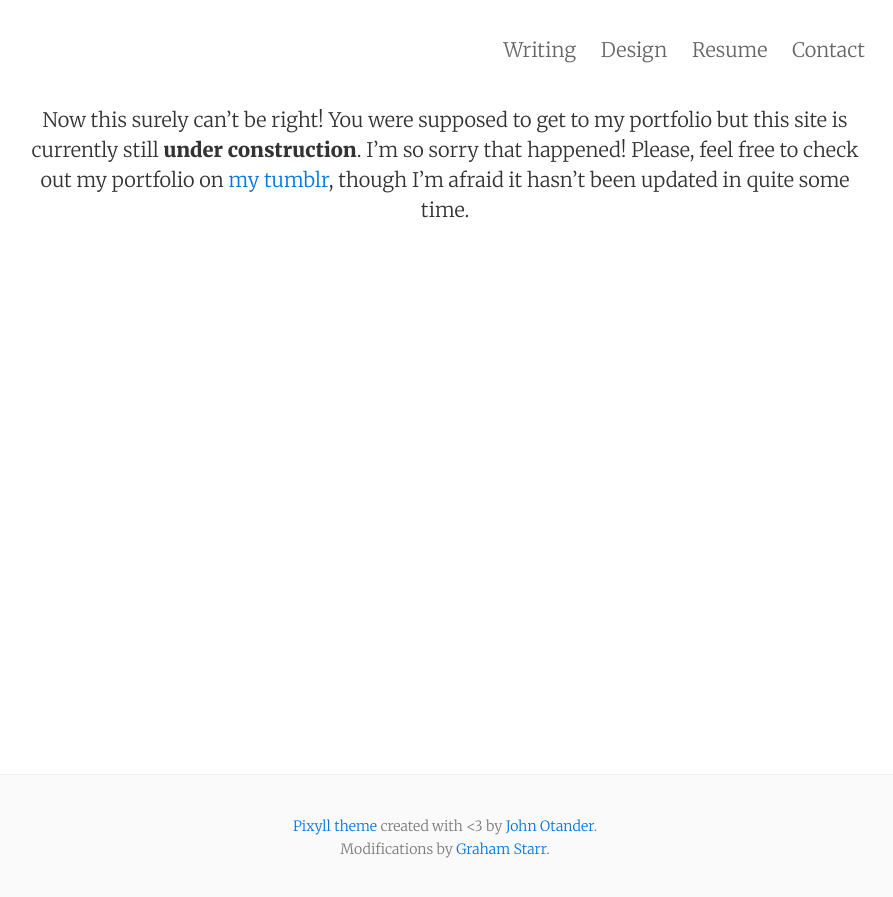
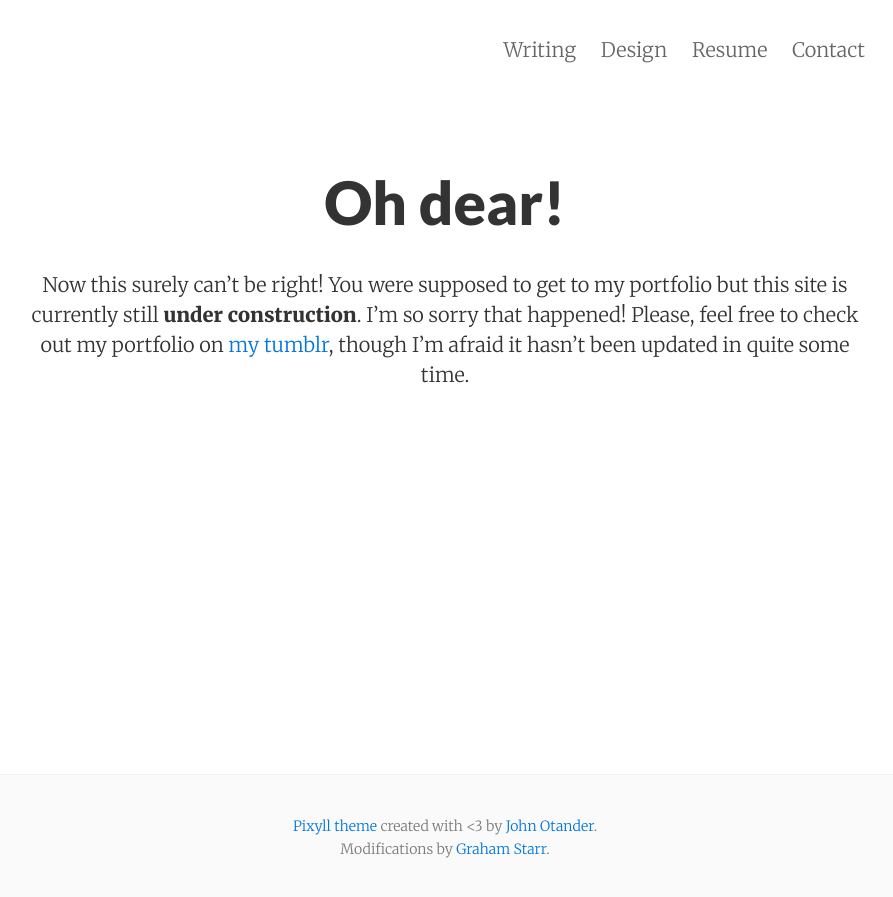
Before and after one commit to gstarr/gstarr.github.io, a Jekyll site: the page built from downtherabbithole.md, in a window 1280 px wide. Shown: the top 897 px of the page, without its empty margins (195-1088 px from the left). Built offline with Jekyll 4.4.1, drawn with Linux system fonts in a browser that asks for light colours.

Commit message:
Update downtherabbithole.md

```diff
--- a/downtherabbithole.md
+++ b/downtherabbithole.md
@@ -3,6 +3,8 @@ layout: center
 title: Oh dear!
 permalink: /downtherabbithole/
 ---
+
+# Oh dear!
 
 Now this surely can't be right! You were supposed to get to my portfolio but this site is currently still **under construction**. I'm so sorry that happened! Please, feel free to check out my portfolio on [my tumblr](http://grahamstarr.tumblr.com/), though I'm afraid it hasn't been updated in quite some time.
 
```
